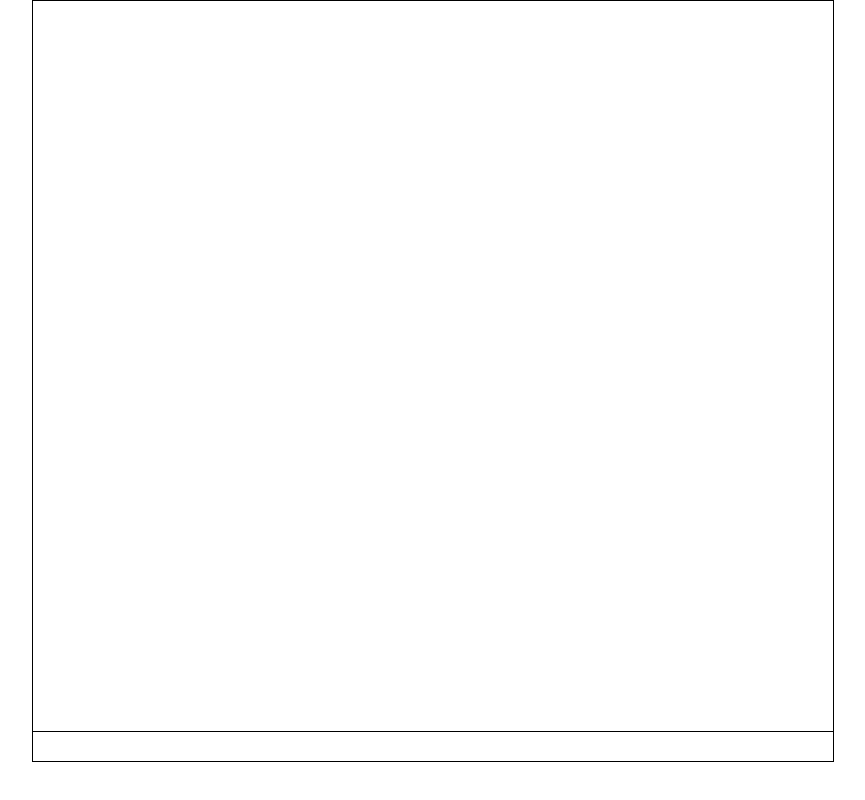
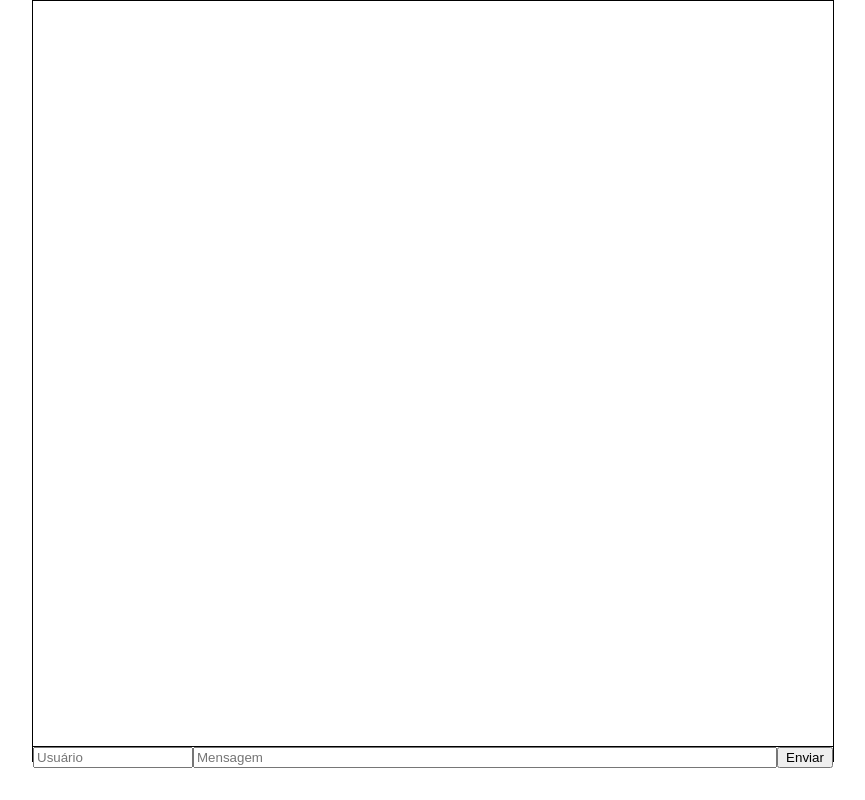
Before and after one commit to future4code/Edgard-Finotti, a React (Create React App) app in the folder quinzena5/whatsLab/whatslab/: page / in a window 1280 px wide. Shown: the whole page, without its empty margins (207-1072 px from the left). Built offline with nearby package versions, Linux system fonts and the light colour scheme.

Commit message:
Adicionado logica de pegar dados dos inputs e enviar ao componente Principal.

```diff
--- a/quinzena5/whatsLab/whatslab/src/componentes/DigitarMensagem/DigitarMensagem.js
+++ b/quinzena5/whatsLab/whatslab/src/componentes/DigitarMensagem/DigitarMensagem.js
@@ -2,21 +2,48 @@ import React from 'react'
 import styled from 'styled-components'
 
 const DivisaoDigitarMensagens = styled.div`
+    display: grid;
+    grid-template-columns: 20% auto 07%;
+`
+
+const InputUsuario = styled.input`
+
+`
+
+const InputMensagem = styled.input`
+
+`
+
+const BotaoEnviarMensagem = styled.button`
 
 `
 
 export class DigitarMensagem extends React.Component {
 
     state = {
+        inputUsuario: "",
+        inputMensagem: ""
+    }
 
+    onChangeInputUsuario = (event) => {
+        this.setState({ inputUsuario: event.target.value})
+    }
+
+    onChangeInputMensagem = (event) => {
+        this.setState({ inputMensagem: event.target.value})
+    }
+
+    enviarMensagem = () => {
+        this.props.onClickEnviarMensagem(this.state.inputUsuario, this.state.inputMensagem)
     }
 
     render() {
 
         return(
             <DivisaoDigitarMensagens>
-
-
+                <InputUsuario type="text" value={this.state.inputUsuario} onChange={this.onChangeInputUsuario} placeholder="Usuário" />
+                <InputMensagem type="text" value={this.state.inputMensagem} onChange={this.onChangeInputMensagem} placeholder="Mensagem" />
+                <BotaoEnviarMensagem onClick={this.enviarMensagem}>Enviar</BotaoEnviarMensagem>
             </DivisaoDigitarMensagens>
         )
     }
--- a/quinzena5/whatsLab/whatslab/src/componentes/Principal/Principal.js
+++ b/quinzena5/whatsLab/whatslab/src/componentes/Principal/Principal.js
@@ -8,7 +8,7 @@ const DivisaoPrincipal = styled.div`
     border: 1px solid black;
 
     display: grid;
-    grid-template-rows: 96% auto;
+    grid-template-rows: 98% auto;
 
 `
 const DivisaoMensagens = styled.div`
@@ -25,6 +25,11 @@ export class Principal extends React.Component {
         mensagens: []
     }
 
+    receberMensagem = (usuario, mensagem) => {
+        console.log("usuario", usuario)
+        console.log("mensagem", mensagem)
+    }
+
     render() {
 
         return(
@@ -39,7 +44,7 @@ export class Principal extends React.Component {
                 <DivisaoDigitarMensagem>
 
                     <DigitarMensagem
-
+                        onClickEnviarMensagem = {this.receberMensagem}
 
                     />
 
```
